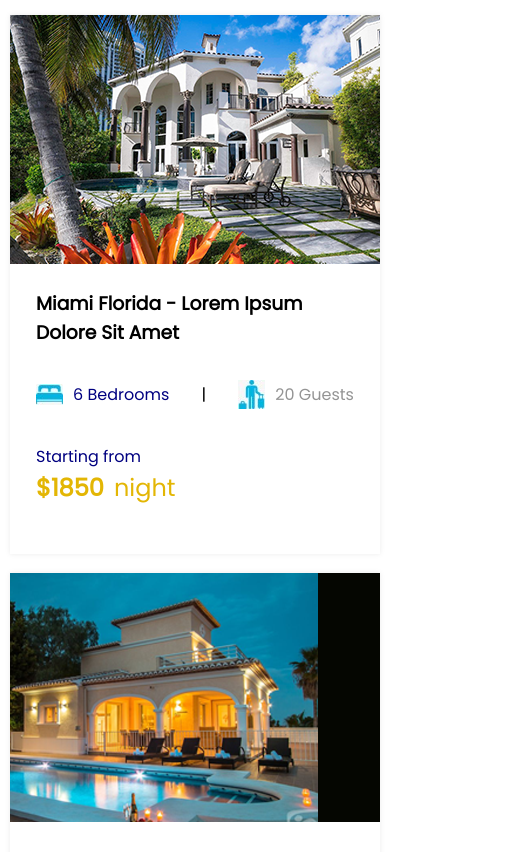
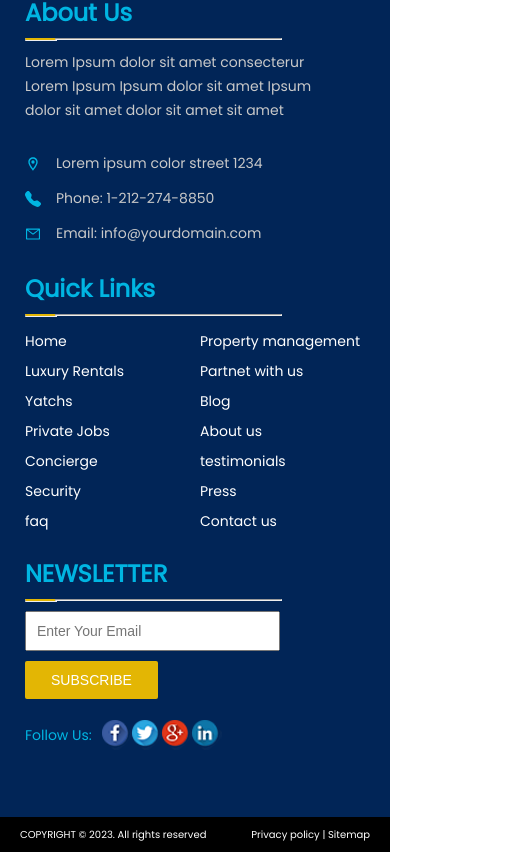
Before and after one commit to arshan-alee/Segula-Vacations, a React (Create React App) app: page / in a window 390 px wide. Shown: the part 1689-2541 px from the top of the page, 522 px wide, since content can reach past the window. Built offline with nearby package versions, Linux system fonts and the light colour scheme.

Commit message:
footer responsive

```diff
--- a/src/App.js
+++ b/src/App.js
@@ -8,7 +8,7 @@ function App() {
       <Routes>
         <Route exact path="/" element={<Home />} />
       </Routes>
-      {/* <Footer /> */}
+      <Footer />
     </div>
   );
 }
--- a/src/components/Footer/Footer.css
+++ b/src/components/Footer/Footer.css
@@ -203,7 +203,28 @@ hr {
     font-weight: 500;
 }
 
-.Footer_Down >  .Footer_Down_Right > span{
+.Footer_Down >  .Footer_Down_Right > .Footer__Straight{
 
     margin: 0px 20px;
 }
+
+
+
+@media screen and (max-width: 768px) {
+    .Footer_Upper {
+        display: flex;
+        flex-direction: column;
+        padding-left: 25px;
+  }
+
+  .Footer_Down{
+
+    padding: 0px 20px 0px 20px;
+    font-size: 10px;
+  }
+
+  .Footer_Down >  .Footer_Down_Right > .Footer__Straight{
+
+    margin: 0px 5px;
+}
+}
--- a/src/components/Footer/Footer.js
+++ b/src/components/Footer/Footer.js
@@ -5,6 +5,7 @@ import { MdOutlineLocationOn } from "react-icons/md";
 import { BsFillTelephoneFill } from "react-icons/bs";
 import { AiOutlineMail } from "react-icons/ai";
 import { Link } from 'react-router-dom';
+
 
 const Footer = () => {
     return (
@@ -96,11 +97,12 @@ const Footer = () => {
                     <p>
 
                         Privacy policy
-                        <span> | </span>
+                        <span className='Footer__Straight'> | </span>
                            Sitemap
                     </p></div>
 
             </div>
+
 
         </div>
     )
--- a/src/pages/Home/Home.js
+++ b/src/pages/Home/Home.js
@@ -19,9 +19,9 @@ const Home = () => {
         <Search />
       </div>
       <VideoGallery />
-      <Rental />
-      <Blogs />
-      <Message />
+      {/* <Rental /> */}
+      {/* <Blogs /> */}
+      {/* <Message /> */}
     </div>
   );
 };
```
